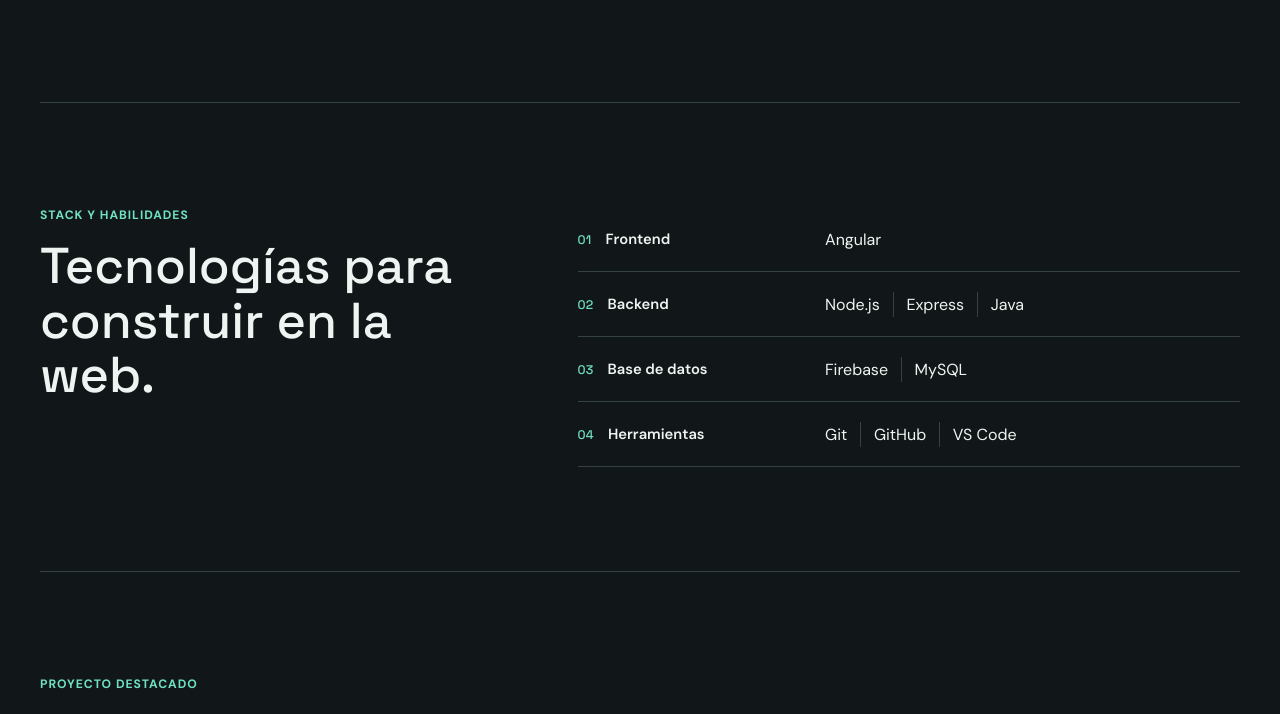
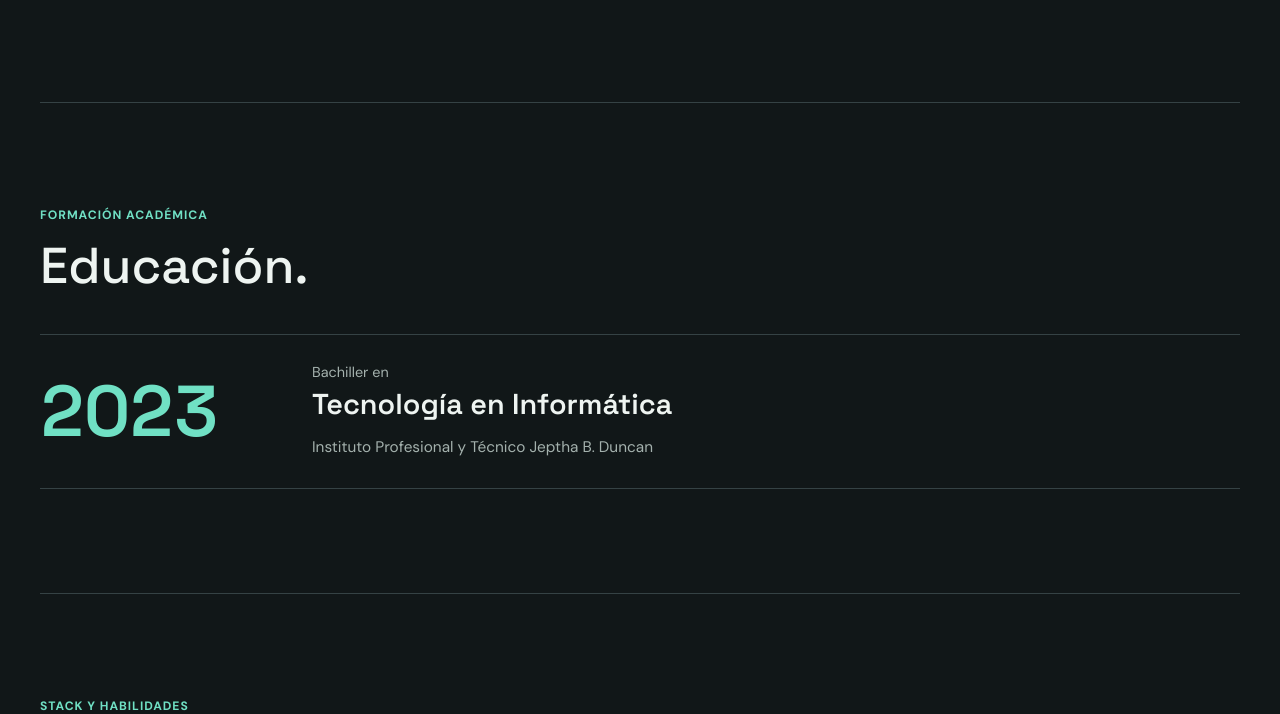
Before and after one commit to Enrialex-26/Mi-portafolio, an Angular app: page / in a window 1280 px wide. Shown: the part 1704-2418 px from the top of the page. Built offline with nearby package versions, Linux system fonts and the light colour scheme.

Commit message:
feat: agregar sección de educación

```diff
--- a/src/app/app.html
+++ b/src/app/app.html
@@ -7,6 +7,8 @@
 
   <app-experience appRevealOnScroll />
 
+  <app-education appRevealOnScroll />
+
   <app-skills appRevealOnScroll />
 
   <app-projects appRevealOnScroll />
--- a/src/app/app.ts
+++ b/src/app/app.ts
@@ -2,6 +2,7 @@ import { Component } from '@angular/core';
 import { RevealOnScroll } from './directives/reveal-on-scroll.directive';
 import { About } from './components/about/about';
 import { Contact } from './components/contact/contact';
+import { Education } from './components/education/education';
 import { Experience } from './components/experience/experience';
 import { Footer } from './components/footer/footer';
 import { Hero } from './components/hero/hero';
@@ -10,7 +11,7 @@ import { Projects } from './components/projects/projects';
 import { Skills } from './components/skills/skills';
 
 @Component({
-  imports: [About, Contact, Experience, Footer, Hero, Navbar, Projects, RevealOnScroll, Skills],
+  imports: [About, Contact, Education, Experience, Footer, Hero, Navbar, Projects, RevealOnScroll, Skills],
   selector: 'app-root',
   styleUrl: './app.css',
   templateUrl: './app.html',
--- /dev/null
+++ b/src/app/components/education/education.css
@@ -0,0 +1,98 @@
+:host {
+	display: block;
+}
+
+.education-section {
+	width: min(var(--content-width), calc(100% - 3rem));
+	margin: 0 auto;
+	padding: 6.5rem 0;
+	border-top: 1px solid var(--color-line);
+}
+
+.education-heading {
+	margin-bottom: 2.5rem;
+}
+
+.eyebrow {
+	margin: 0 0 1rem;
+	color: var(--color-accent);
+	font-size: 0.76rem;
+	font-weight: 700;
+	letter-spacing: 0.08em;
+	text-transform: uppercase;
+}
+
+.education-heading h2 {
+	margin: 0;
+	color: var(--color-text);
+	font-family: 'Space Grotesk', sans-serif;
+	font-size: 3.15rem;
+	font-weight: 500;
+	line-height: 1.08;
+}
+
+.education-entry {
+	display: grid;
+	grid-template-columns: minmax(170px, 0.4fr) minmax(0, 1.6fr);
+	align-items: center;
+	gap: 2.5rem;
+	padding: 1.75rem 0;
+	border-top: 1px solid var(--color-line);
+	border-bottom: 1px solid var(--color-line);
+}
+
+.education-year {
+	margin: 0;
+	color: var(--color-accent);
+	font-family: 'Space Grotesk', sans-serif;
+	font-size: 4.5rem;
+	font-weight: 600;
+	line-height: 1;
+	font-variant-numeric: tabular-nums;
+}
+
+.education-level {
+	margin: 0 0 0.35rem;
+	color: var(--color-muted);
+	font-size: 0.9rem;
+}
+
+.education-details h3 {
+	margin: 0;
+	color: var(--color-text);
+	font-family: 'Space Grotesk', sans-serif;
+	font-size: 1.8rem;
+	font-weight: 600;
+	line-height: 1.25;
+}
+
+.education-school {
+	margin: 0.8rem 0 0;
+	color: var(--color-muted);
+	font-size: 0.96rem;
+	line-height: 1.6;
+}
+
+@media (max-width: 680px) {
+	.education-section {
+		padding: 4.5rem 0;
+	}
+
+	.education-heading h2 {
+		font-size: 2.35rem;
+	}
+
+	.education-entry {
+		grid-template-columns: minmax(0, 1fr);
+		gap: 1rem;
+		padding: 1.4rem 0;
+	}
+
+	.education-year {
+		font-size: 3rem;
+	}
+
+	.education-details h3 {
+		font-size: 1.5rem;
+	}
+}
--- /dev/null
+++ b/src/app/components/education/education.html
@@ -0,0 +1,15 @@
+<section id="educacion" class="education-section" aria-labelledby="education-title">
+	<div class="education-heading">
+		<p class="eyebrow">Formación académica</p>
+		<h2 id="education-title">Educación.</h2>
+	</div>
+
+	<article class="education-entry">
+		<p class="education-year" aria-label="Año 2023">2023</p>
+		<div class="education-details">
+			<p class="education-level">Bachiller en</p>
+			<h3>Tecnología en Informática</h3>
+			<p class="education-school">Instituto Profesional y Técnico Jeptha B. Duncan</p>
+		</div>
+	</article>
+</section>
--- a/src/app/components/navbar/navbar.html
+++ b/src/app/components/navbar/navbar.html
@@ -18,6 +18,7 @@
 		<div id="primary-navigation" class="nav-links" [class.is-open]="menuOpen()">
 			<a href="#sobre-mi" (click)="closeMenu()">Sobre mí</a>
 			<a href="#experiencia" (click)="closeMenu()">Experiencia</a>
+			<a href="#educacion" (click)="closeMenu()">Educación</a>
 			<a href="#habilidades" (click)="closeMenu()">Habilidades</a>
 			<a href="#proyectos" (click)="closeMenu()">Proyectos</a>
 			<a href="#contacto" (click)="closeMenu()">Contacto</a>
```
Also changed, not shown: src/app/components/education/education.ts (added, +9 -0 lines).
